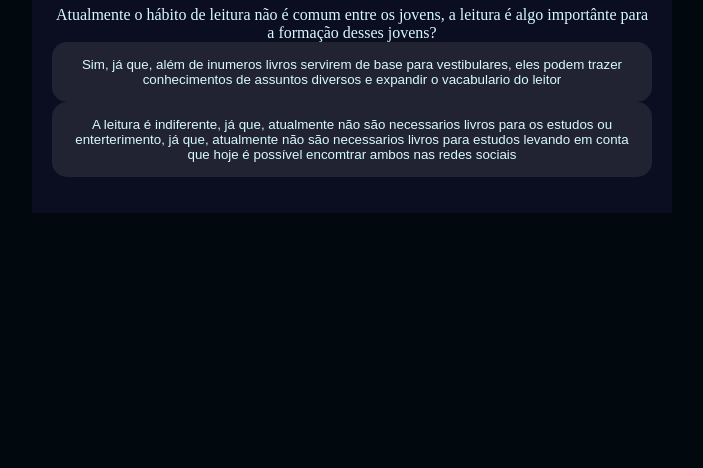
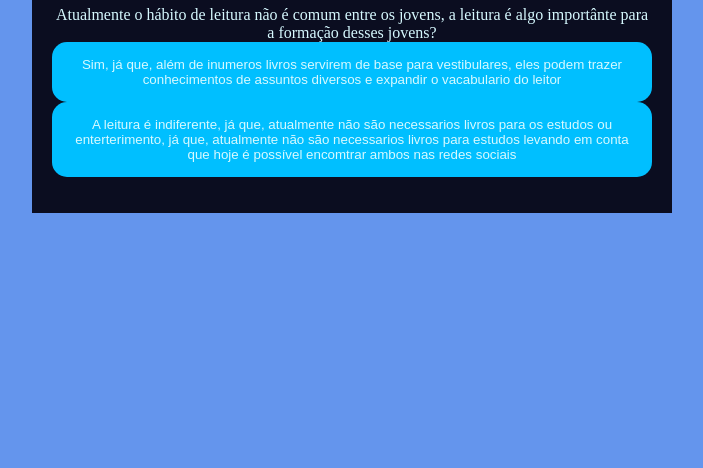
Before and after one commit to felipezy23/Futuro-da-IA, a plain HTML site: page index.html in a window 1280 px wide. Shown: the part 348-816 px from the top of the page, without its empty margins (288-991 px from the left). Drawn offline with Linux system fonts and the light colour scheme.

Commit message:
Update color variables in style.css

```diff
--- a/style.css
+++ b/style.css
@@ -1,8 +1,8 @@
 :root{
-    --cor-fundo: #01080E ;
+    --cor-fundo: #6495ED ;
     --cor-principal: #0B0D20 ;
-    --cor-secundaria: #212333;
-    --cor-destaque: #2BDEFD;
+    --cor-secundaria: #00BFFF;
+    --cor-destaque: #87CEFA;
     --cor-texto: #D7F9FF;
 
 }
```
